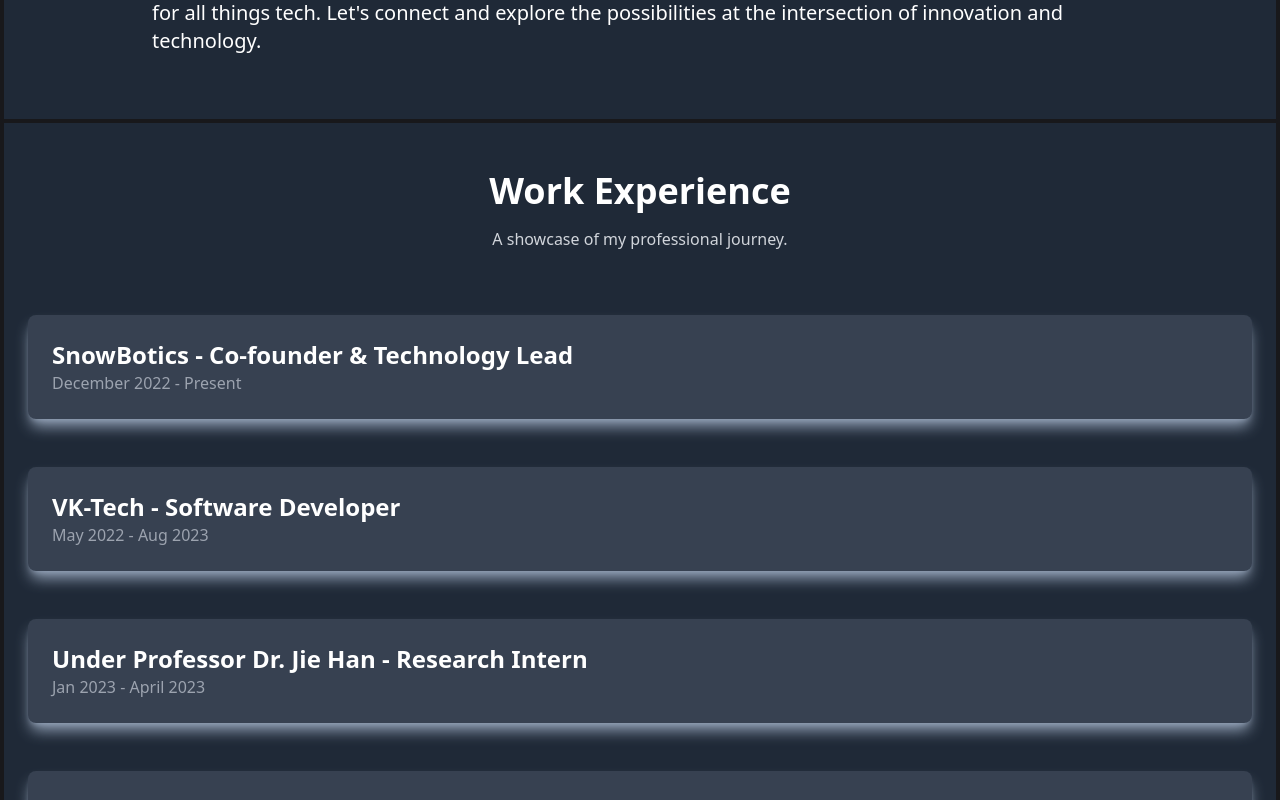
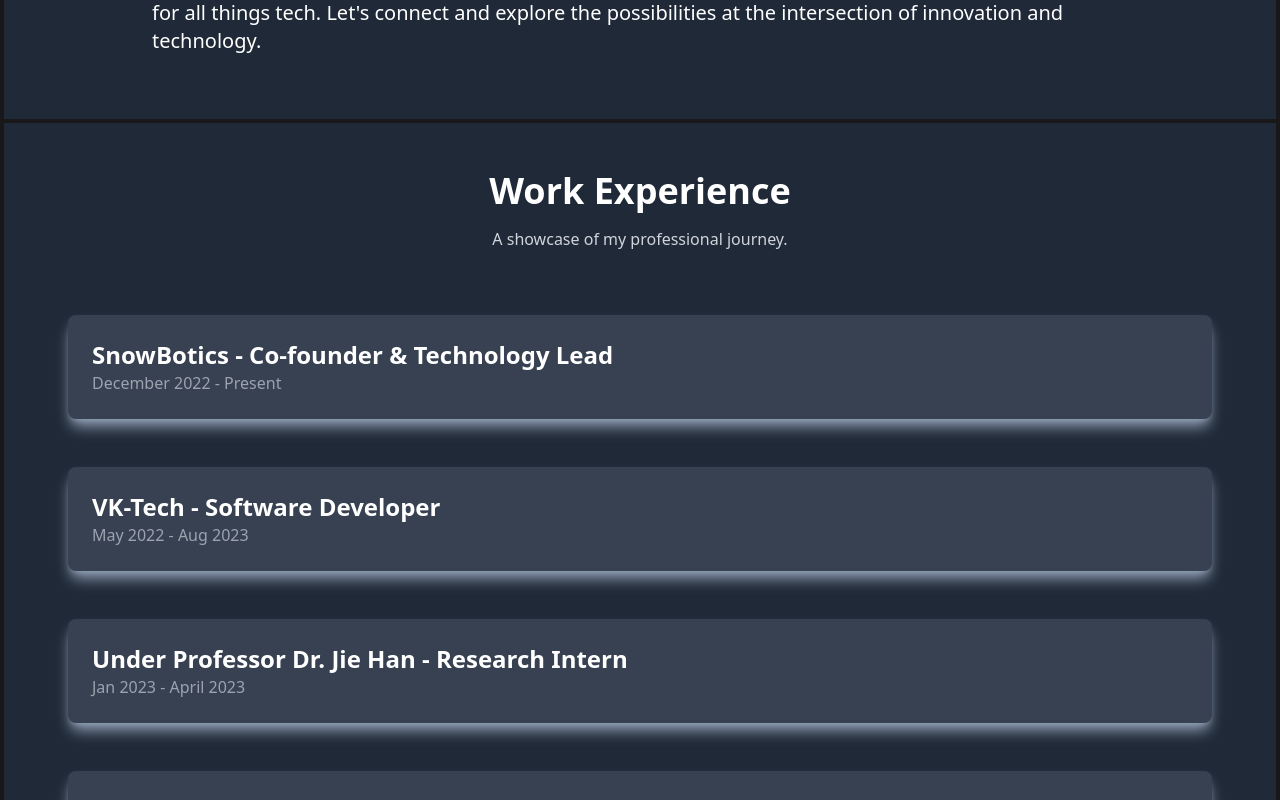
Before and after one commit to Aryan-Rusia-2/Portfolio-Aryan, a React (Create React App) app: page / in a window 1280 px wide. Shown: the part 3440-4240 px from the top of the page. Built offline with nearby package versions, Linux system fonts and the light colour scheme; a web font is replaced by a local one.

Commit message:
Update work.jsx

```diff
--- a/src/components/work.jsx
+++ b/src/components/work.jsx
@@ -80,7 +80,7 @@
 
   return (
     <div className="bg-gray-800 text-white">
-      <div className="container mx-auto py-12 px-6">
+      <div className="container mx-auto py-12 px-16">
         <div className="text-center mb-16">
           <h1 className="text-4xl font-bold">Work Experience</h1>
           <p className="text-md mt-4 text-gray-300">A showcase of my professional journey.</p>
```
